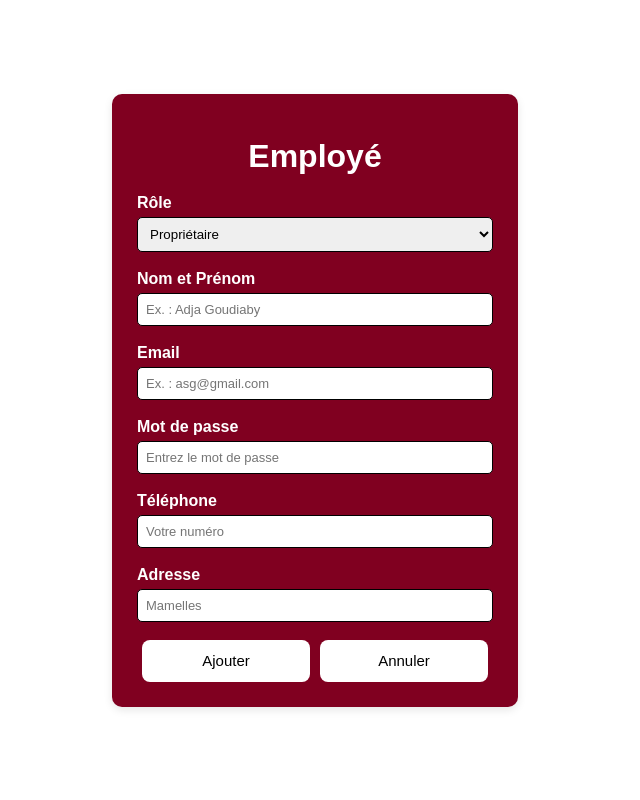
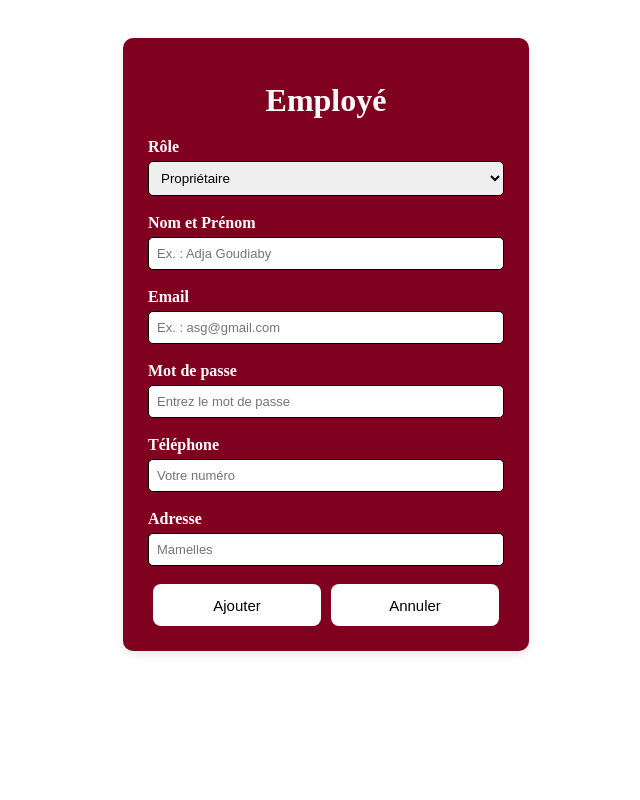
Before and after one commit to OusmaneDiasse/Application-de-gestion-des-boutiques, a PHP site: page /HTML/ajout_utilisateur.html in a window 1280 px wide. Shown: the whole page, without its empty margins (325-965 px from the left). Run offline with PHP 8.4, Linux system fonts and the light colour scheme.

Commit message:
Rectification

```diff
--- a/CSS/style_utilisateur.css
+++ b/CSS/style_utilisateur.css
@@ -1,12 +1,7 @@
 body {
     background-color: white;
-    justify-content: center;
-    display: flex;
-    font-family: Arial, sans-serif;
-    height: 100vh;
-    align-items: center;
-    margin: 0%;
   padding: 0%;
+  margin:0%;
 }
 
 .container {
@@ -15,8 +10,9 @@ body {
     box-shadow: 0 3px 8px rgba(0,0,0,0.1);
     width: 356px;
     padding: 25px;
+    margin-left: 35%;
+    margin-top: 3%;
 }
-
 .container h1 {
     text-align: center;
     color: white;
--- a/PHP/ajout_utilisateur.php
+++ b/PHP/ajout_utilisateur.php
@@ -1,5 +1,5 @@
 <?php
-session_start();
+require_once 'session.php';
 require_once '../Config/config.php';
 require '../PHPMailer/src/Exception.php';
 require '../PHPMailer/src/PHPMailer.php';
@@ -98,6 +98,9 @@ if ($_SERVER["REQUEST_METHOD"] === "POST") {
 <link rel="stylesheet" href="../CSS/style_utilisateur.css">
 </head>
 <body>
+    <div class="inclu">
+      <?php include('menugerant.php');?>
+    </div>
 
           <div class="container">
      <?php if (!empty($message)) echo $message; ?>
--- a/PHP/modifier.php
+++ b/PHP/modifier.php
@@ -30,7 +30,7 @@ $profil=$_SESSION['id_utilisateur']
           <label>Nom </label>
           <input type="text" name="editName" value="<?php echo $utilisateur["NOM_UTILISATEUR"] ; ?>"> <br><br>
           <label>Nouveau mot de passe </label>
-          <input type="password" name="editPassword" placeholder="Laisser vide si inchange" minlength="8" required><br><br>
+          <input type="password" name="editPassword" placeholder="Laisser vide si inchange" minlength="8" ><br><br>
           <label>Telephone </label>
           <input type="text" name="editPhone" value="<?php echo $utilisateur["TELEPHONE_UTILISATEUR"] ; ?>"> <br><br>
           <label>Adresse </label>
@@ -38,6 +38,7 @@ $profil=$_SESSION['id_utilisateur']
 
           <div class="but">
              <button type="submit">Enregistrer</button>
+
              <a href="Profil.php"><button type="button" >Annuler</button></a>
            </div>
         </form>
--- a/PHP/update.php
+++ b/PHP/update.php
@@ -35,8 +35,8 @@
     ));
 }
     if ($success) {
-    echo "Profil modifié avec succes!";
+    header("location:profil.php?success=1");
 } else {
-    echo "Echec de la mise a jour.";
+    header("location:modifier.php?error=1");
 }
 ?>
```
Also changed, not shown: PHP/Profil.php (+21 -1 lines).
